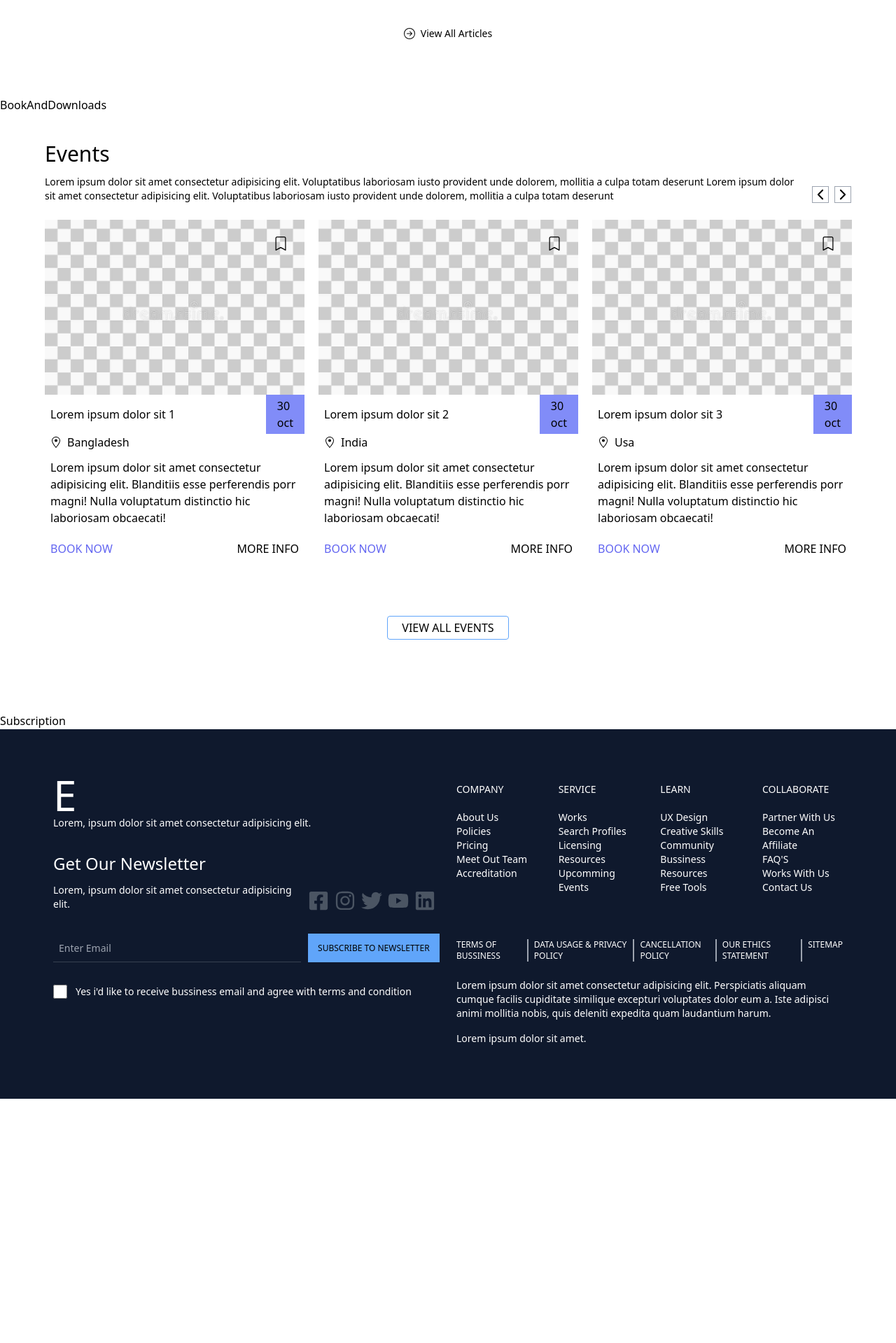
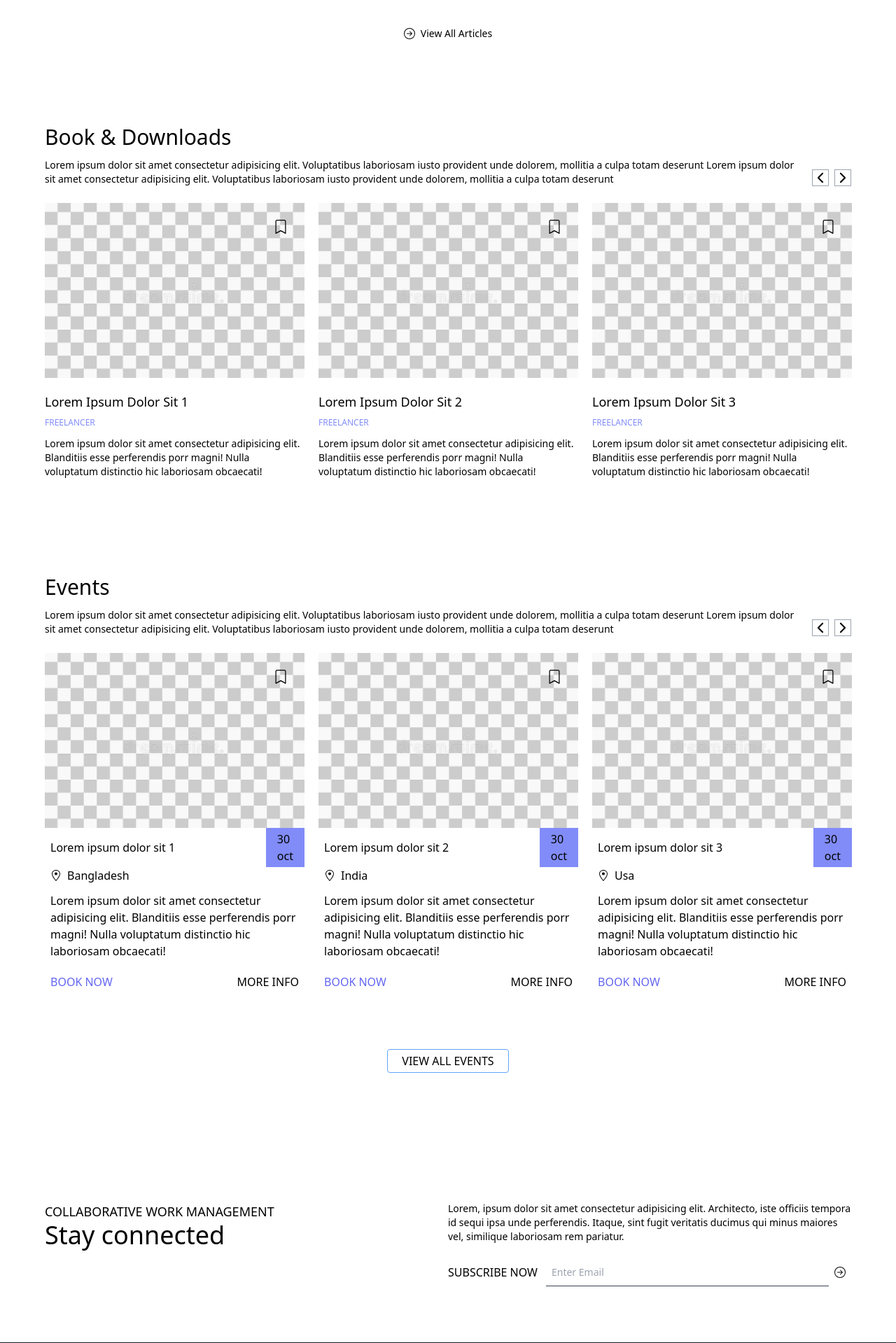
Before and after one commit to Mohimenol-Islam-Munna/GCC, a Next.js app: page / in a window 1280 px wide. Shown: the part 1281-3200 px from the top of the page at 70% size. Before the commit the page ends 2851 px from the top, so only its background shows below. Built offline with nearby package versions, Linux system fonts and the light colour scheme.

Commit message:
subscription

```diff
--- a/components/BookAndDownloads.js
+++ b/components/BookAndDownloads.js
@@ -1,9 +1,129 @@
-import React from 'react'
+import React, { useRef } from "react";
+import { IoIosArrowBack, IoIosArrowForward } from "react-icons/io";
+import { BsBookmark } from "react-icons/bs";
+import { GoLocation } from "react-icons/go";
 
-function BookAndDownloads() {
+import SharedSlider from "./Shared/SharedSlider";
+
+const BookAndDownloads = () => {
+  const bookAndDownloadSlider = useRef(null);
+
+  // slider settings
+  const settings = {
+    dots: false,
+    infinite: true,
+    speed: 500,
+    arrows: false,
+    slidesToShow: 3,
+    slidesToScroll: 3,
+    responsive: [
+      {
+        breakpoint: 1024,
+        settings: {
+          slidesToShow: 3,
+          slidesToScroll: 3,
+          infinite: true,
+        },
+      },
+      {
+        breakpoint: 640,
+        settings: {
+          slidesToShow: 2,
+          slidesToScroll: 2,
+          initialSlide: 2,
+        },
+      },
+      {
+        breakpoint: 480,
+        settings: {
+          slidesToShow: 1,
+          slidesToScroll: 1,
+        },
+      },
+    ],
+  };
+
+  const customSliderProps = {
+    title: "Book & downloads",
+    description:
+      "Lorem ipsum dolor sit amet consectetur adipisicing elit. Voluptatibus laboriosam iusto provident unde dolorem, mollitia a culpa totam deserunt Lorem ipsum dolor sit amet consectetur adipisicing elit. Voluptatibus laboriosam iusto provident unde dolorem, mollitia a culpa totam deserunt",
+    targetRef: bookAndDownloadSlider,
+    settings: settings,
+  };
+
+  const bookAndDownloadsSliderData = [
+    {
+      id: 1,
+      title: "Lorem ipsum dolor sit 1",
+      description:
+        "Lorem ipsum dolor sit amet consectetur adipisicing elit. Blanditiis esse perferendis porr magni! Nulla voluptatum distinctio hic laboriosam obcaecati!",
+      image: "/images/demoImage.jpg",
+      type: "Freelancer",
+    },
+    {
+      id: 2,
+      title: "Lorem ipsum dolor sit 2",
+      description:
+        "Lorem ipsum dolor sit amet consectetur adipisicing elit. Blanditiis esse perferendis porr magni! Nulla voluptatum distinctio hic laboriosam obcaecati!",
+      image: "/images/demoImage.jpg",
+      type: "Freelancer",
+    },
+    {
+      id: 3,
+      title: "Lorem ipsum dolor sit 3",
+      description:
+        "Lorem ipsum dolor sit amet consectetur adipisicing elit. Blanditiis esse perferendis porr magni! Nulla voluptatum distinctio hic laboriosam obcaecati!",
+      image: "/images/demoImage.jpg",
+      type: "Freelancer",
+    },
+    {
+      id: 4,
+      title: "Lorem ipsum dolor sit 4",
+      description:
+        "Lorem ipsum dolor sit amet consectetur adipisicing elit. Blanditiis esse perferendis porr magni! Nulla voluptatum distinctio hic laboriosam obcaecati!",
+      image: "/images/demoImage.jpg",
+      type: "Freelancer",
+    },
+    {
+      id: 5,
+      title: "Lorem ipsum dolor sit 5",
+      description:
+        "Lorem ipsum dolor sit amet consectetur adipisicing elit. Blanditiis esse perferendis porr magni! Nulla voluptatum distinctio hic laboriosam obcaecati!",
+      image: "/images/demoImage.jpg",
+      type: "Freelancer",
+    },
+  ];
+
   return (
-    <div>BookAndDownloads</div>
-  )
-}
+    <div className="w-[90%] mx-auto pt-10 pb-24">
+      <SharedSlider customSliderProps={customSliderProps}>
+        {bookAndDownloadsSliderData.map((data) => (
+          <div key={data.id} className="relative">
+            <div className="h-[250px]">
+              <img
+                src={`${data.image}`}
+                alt="eventImage"
+                className="w-full h-full object-cover"
+              />
+            </div>
+            <div className="absolute top-6 right-6">
+              <button>
+                <BsBookmark className="text-xl" />
+              </button>
+            </div>
+            {/* content  */}
+            <div className="mt-5">
+              <p className="text-lg capitalize">{data.title}</p>
+              <p className="mt-2 text-xs uppercase text-indigo-400">
+                {data.type}
+              </p>
+              <p className="mt-3 text-sm">{data.description}</p>
+            </div>
+          </div>
+        ))}
+      </SharedSlider>
+    </div>
+  );
+};
 
-export default BookAndDownloads
+export default BookAndDownloads;
--- a/components/Events.js
+++ b/components/Events.js
@@ -23,7 +23,6 @@ function Events() {
           slidesToShow: 3,
           slidesToScroll: 3,
           infinite: true,
-          dots: true,
         },
       },
       {
@@ -142,7 +141,8 @@ function Events() {
                 </div>
               </div>
               <p className="flex items-center px-2 gap-2">
-                <GoLocation /> <span className="capitalize">{eventData.location}</span>
+                <GoLocation />{" "}
+                <span className="capitalize">{eventData.location}</span>
               </p>
               <p className="mt-3 px-2">{eventData.description}</p>
               <div className="flex px-2 justify-between items-center my-5 ">
--- a/components/Shared/SharedSlider.js
+++ b/components/Shared/SharedSlider.js
@@ -19,7 +19,7 @@ const SharedSlider = ({ customSliderProps, children }) => {
 
   return (
     <div>
-      <h3 className="text-3xl">{title}</h3>
+      <h3 className="text-3xl capitalize">{title}</h3>
       <div className="mt-3 mb-6 flex">
         <p className="grow text-sm">{description}</p>
 
--- a/components/Subscription.js
+++ b/components/Subscription.js
@@ -1,9 +1,38 @@
-import React from 'react'
+import React from "react";
+import { BsArrowRightCircle } from "react-icons/bs";
 
-function Subscription() {
+const Subscription = () => {
   return (
-    <div>Subscription</div>
-  )
-}
+    <div className="w-[90%] mx-auto py-20 flex flex-wrap sm:flex-nowrap">
+      <div className="basis-full sm:basis-1/2 pr-2">
+        <h4 className="uppercase text-lg">collaborative work management</h4>
+        <h2 className="text-4xl">Stay connected</h2>
+      </div>
 
-export default Subscription
+      <div className="basis-full sm:basis-1/2">
+        <p className="text-sm">
+          Lorem, ipsum dolor sit amet consectetur adipisicing elit. Architecto,
+          iste officiis tempora id sequi ipsa unde perferendis. Itaque, sint
+          fugit veritatis ducimus qui minus maiores vel, similique laboriosam
+          rem pariatur.
+        </p>
+
+        <div className="flex mt-5 flex-wrap">
+          <button className="pr-3 py-1 uppercase">subscribe now</button>
+          <div className="grow flex">
+            <input
+              type="text"
+              placeholder="Enter Email"
+              className="grow p-2 border-b border-gray-700 bg-transparent outline-0 focus:border-indigo-400 placeholder:text-sm"
+            />
+            <button className="p-2">
+              <BsArrowRightCircle />
+            </button>
+          </div>
+        </div>
+      </div>
+    </div>
+  );
+};
+
+export default Subscription;
```
